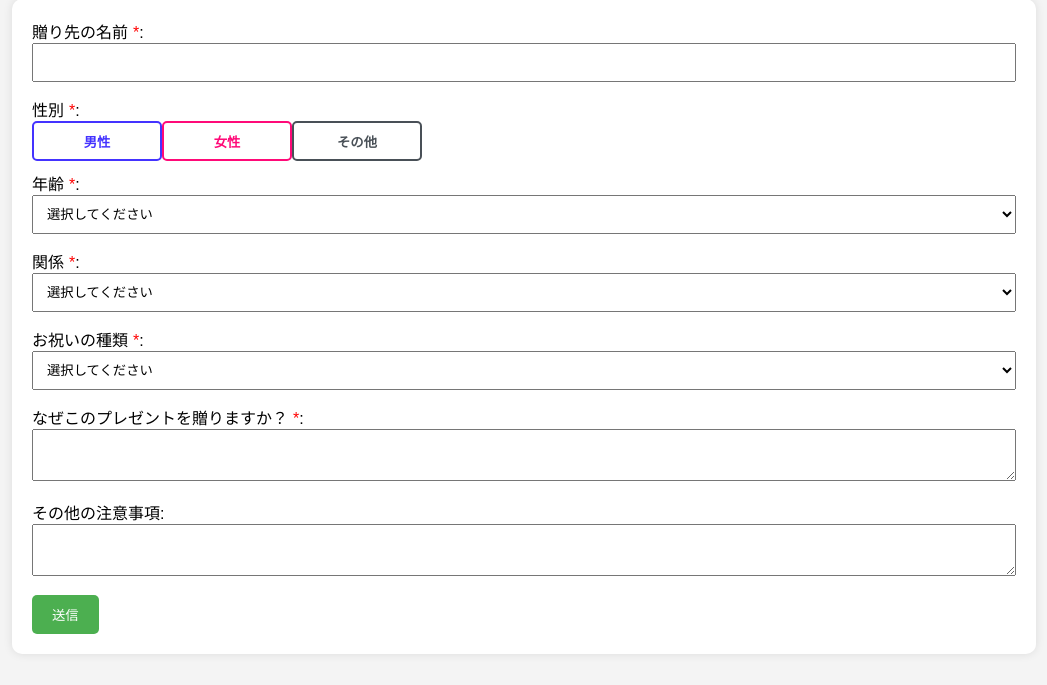
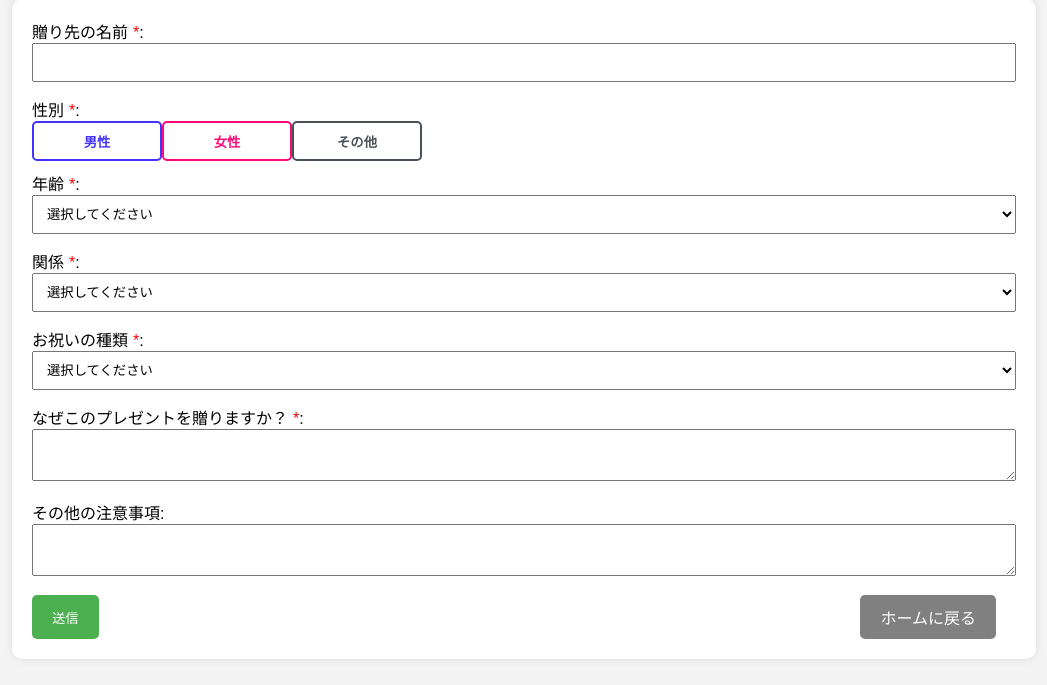
Before and after one commit to vivy-phtela/AITOTO_Flask, a Flask app: page /submit_survey in a window 1280 px wide. Shown: the part 115-800 px from the top of the page, without its empty margins (116-1163 px from the left). Run offline with Flask 3, Linux system fonts and the light colour scheme.

Commit message:
ホームに戻るボタンを追加

```diff
--- a/templates/question.html
+++ b/templates/question.html
@@ -174,6 +174,30 @@
             margin-left: 5px;
             /* マークとラベルの間隔 */
         }
+
+        .flex_home{
+            display: flex;
+            justify-content: space-between;
+            margin: 0 20px 0 0;
+        }
+
+        /* ホームに戻るボタンのデザイン */
+        .flex_home a{
+            background-color: grey;
+            color: #fff;
+            border: none;
+            padding: 10px 20px;
+            border-radius: 5px;
+            cursor: pointer;
+            text-decoration: none;
+            display: inline-block;   /* リンクをインラインブロック要素として扱う */
+            transition: opacity 0.5s;
+        }
+        .flex_home a:hover {
+            /* ホバー時は透明度を上げる */
+            opacity: 0.7;
+        }
+
     </style>
 </head>
 
@@ -265,9 +289,12 @@
 
             <label for="additionalNotes">その他の注意事項:</label>
             <textarea id="additionalNotes" name="additionalNotes"></textarea>
+            <div class="flex_home">
+                <button type="submit" onclick="submitSurvey()">送信</button>
+                <a href="/">ホームに戻る</a>
+            </div>
+        </form>
 
-            <button type="submit" onclick="submitSurvey()">送信</button>
-        </form>
     </div>
 
     <script>
```
